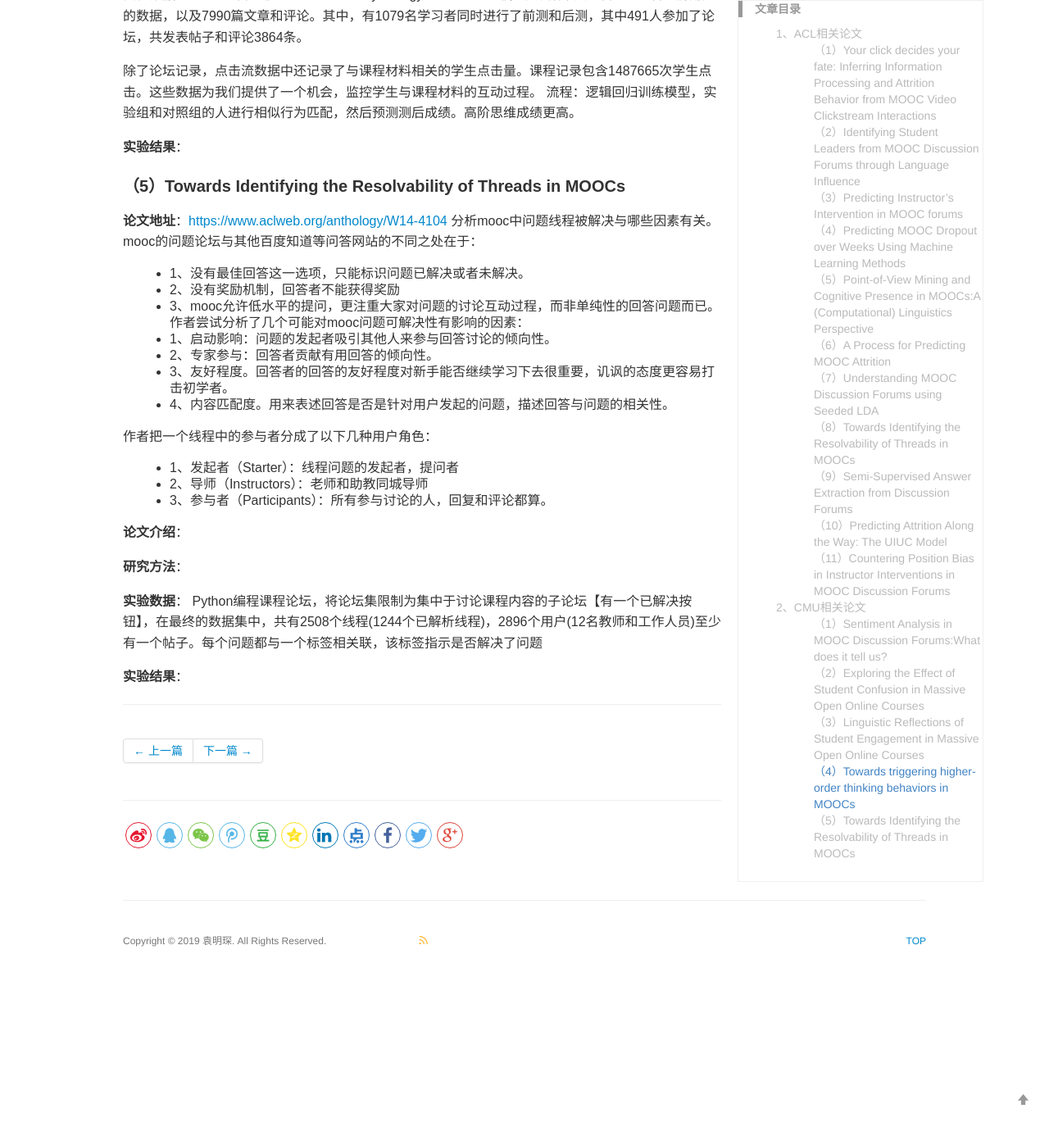
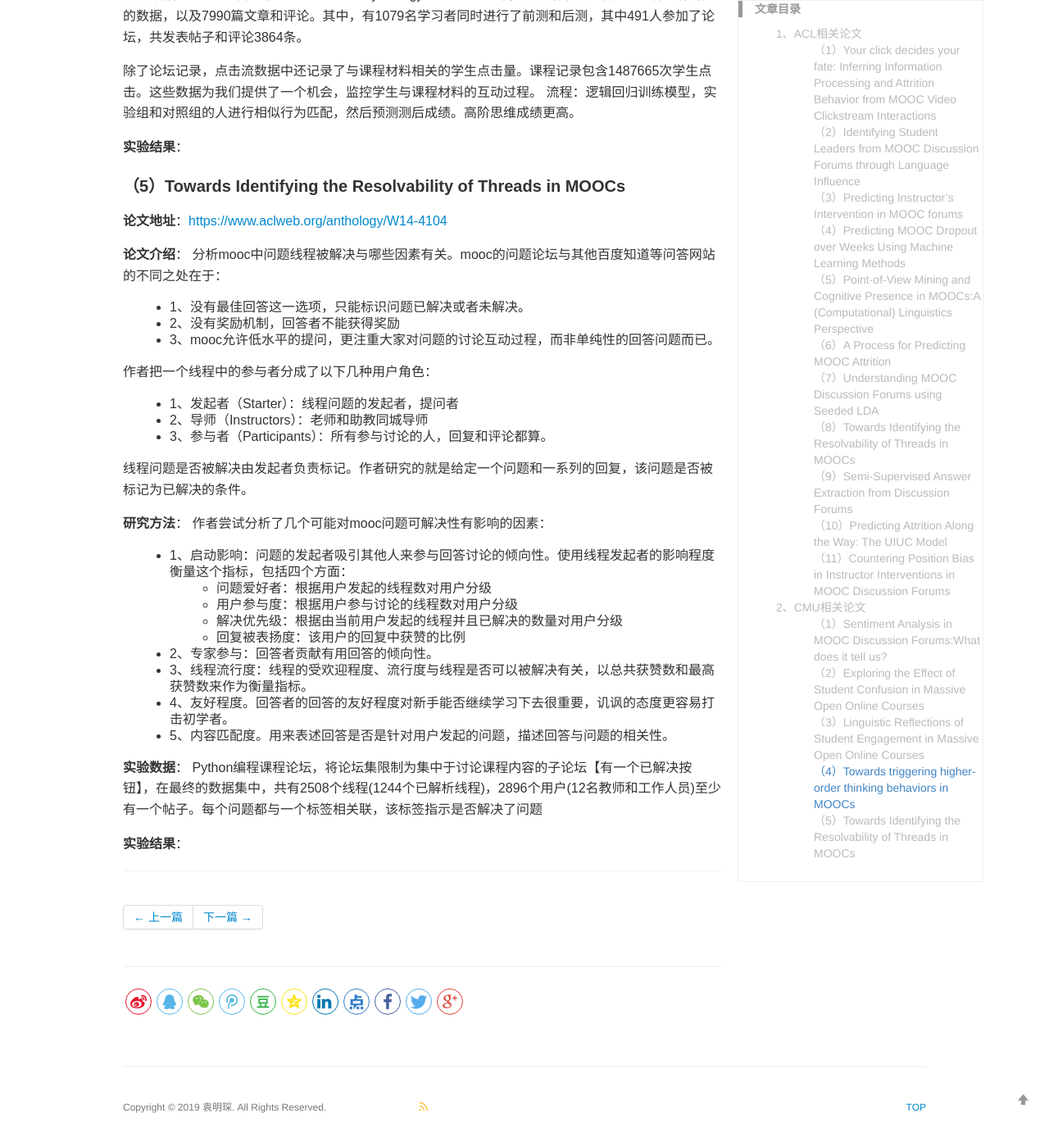
Before and after one commit to yuanmingchen/yuanmingchen.github.io, a Jekyll site: the page built from _posts/2019-04-19-online course nlp paper survey 2.md, in a window 1280 px wide and 1400 px high, scrolled down 8801 px. Shown: the top 1397 px of the window at 82% size. Built offline with Jekyll 4.4.1, drawn with Linux system fonts in a browser that asks for light colours; formulas are drawn with MathJax 3; comment, search, counter and statistics services are not loaded; before the commit the page ends 9998 px from its top, so only the background shows below that.

Commit message:
Updates _posts/2019-04-19-online course nlp paper survey 2.md
Auto commit by GitBook Editor

```diff
--- a/_posts/2019-04-19-online course nlp paper survey 2.md
+++ b/_posts/2019-04-19-online course nlp paper survey 2.md
@@ -266,24 +266,36 @@ cmu的课程《Introduction to Psychology as a Science》，该数据集共包
 
 #### （5）Towards Identifying the Resolvability of Threads in MOOCs
 **论文地址**：<https://www.aclweb.org/anthology/W14-4104>
+
+**论文介绍**：
 分析mooc中问题线程被解决与哪些因素有关。mooc的问题论坛与其他百度知道等问答网站的不同之处在于：
 - 1、没有最佳回答这一选项，只能标识问题已解决或者未解决。
 - 2、没有奖励机制，回答者不能获得奖励
 - 3、mooc允许低水平的提问，更注重大家对问题的讨论互动过程，而非单纯性的回答问题而已。
-作者尝试分析了几个可能对mooc问题可解决性有影响的因素：
-- 1、启动影响：问题的发起者吸引其他人来参与回答讨论的倾向性。
-- 2、专家参与：回答者贡献有用回答的倾向性。
-- 3、友好程度。回答者的回答的友好程度对新手能否继续学习下去很重要，讥讽的态度更容易打击初学者。
-- 4、内容匹配度。用来表述回答是否是针对用户发起的问题，描述回答与问题的相关性。
 
 作者把一个线程中的参与者分成了以下几种用户角色：
 - 1、发起者（Starter）：线程问题的发起者，提问者
 - 2、导师（Instructors）：老师和助教同城导师
 - 3、参与者（Participants）：所有参与讨论的人，回复和评论都算。
 
-**论文介绍**：
+线程问题是否被解决由发起者负责标记。作者研究的就是给定一个问题和一系列的回复，该问题是否被标记为已解决的条件。
+
+
 
 **研究方法**：
+作者尝试分析了几个可能对mooc问题可解决性有影响的因素：
+- 1、启动影响：问题的发起者吸引其他人来参与回答讨论的倾向性。使用线程发起者的影响程度衡量这个指标，包括四个方面：
+    - 问题爱好者：根据用户发起的线程数对用户分级
+    - 用户参与度：根据用户参与讨论的线程数对用户分级
+    - 解决优先级：根据由当前用户发起的线程并且已解决的数量对用户分级
+    - 回复被表扬度：该用户的回复中获赞的比例
+- 2、专家参与：回答者贡献有用回答的倾向性。
+- 3、线程流行度：线程的受欢迎程度、流行度与线程是否可以被解决有关，以总共获赞数和最高获赞数来作为衡量指标。
+- 4、友好程度。回答者的回答的友好程度对新手能否继续学习下去很重要，讥讽的态度更容易打击初学者。
+- 5、内容匹配度。用来表述回答是否是针对用户发起的问题，描述回答与问题的相关性。
+
+
+
 
 **实验数据**：
 Python编程课程论坛，将论坛集限制为集中于讨论课程内容的子论坛【有一个已解决按钮】，在最终的数据集中，共有2508个线程(1244个已解析线程)，2896个用户(12名教师和工作人员)至少有一个帖子。每个问题都与一个标签相关联，该标签指示是否解决了问题
```
